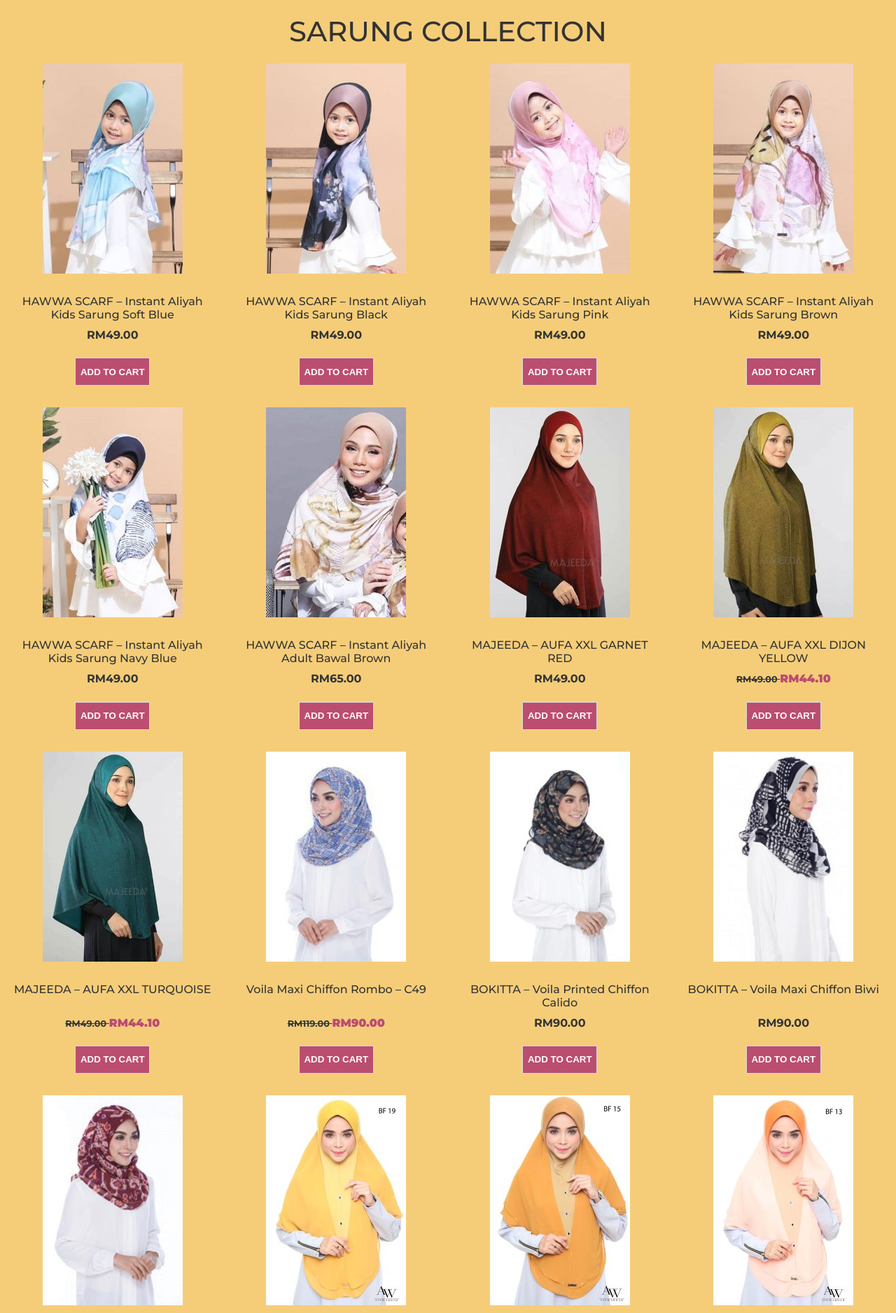
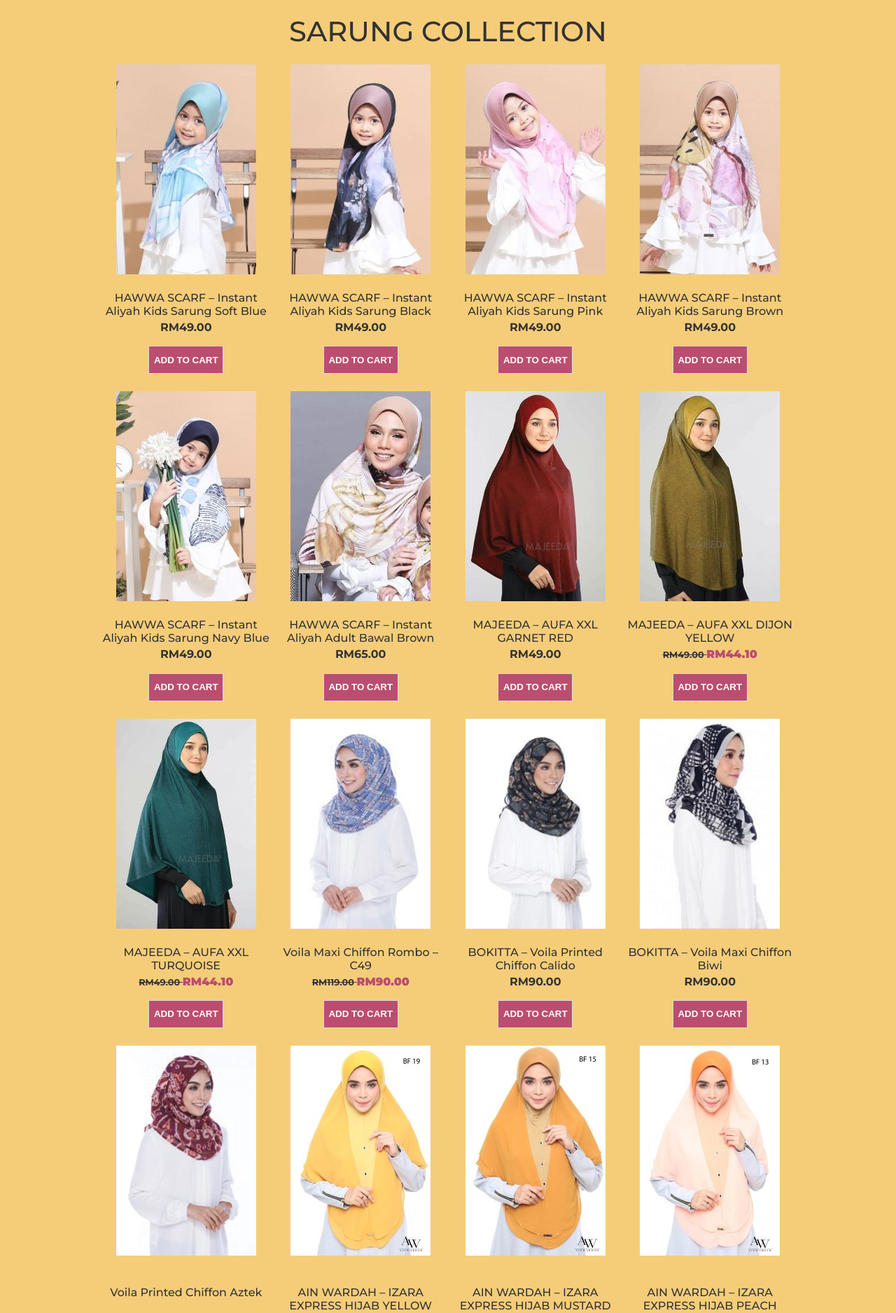
Before and after one commit to sabrinasyazwani97/WebAppAssignment, a PHP site: page /sarung.php in a window 1280 px wide. Shown: the part 75-1951 px from the top of the page at 70% size. Run offline with PHP 8.4, Linux system fonts and the light colour scheme; some libraries are stand-ins or nearby versions.

Commit message:
Update sarung.css

```diff
--- a/sarung.css
+++ b/sarung.css
@@ -4,10 +4,12 @@ article.sarung{
 
 .all_image{
   padding-top: 75px;
+  padding-bottom: 75px;
 }
 
 .one_image{
   padding-bottom: 20px;
+  padding-left: 0;
 }
 
 #sarung-title{
@@ -18,17 +20,16 @@ article.sarung{
 
 .sarung_table{
   text-align: center;
-  padding: auto 2em 1.5em 2em;
   align-self: center;
   table-layout: auto;
-  max-width: 2000px;
+  max-width: 1000px;
 	margin: 0 auto;
 }
 
 td, tr{
   vertical-align: text-top;
   width: 20em;
-  padding: 0em 1em 0.5em 1em;
+
 }
 
 .addCartBtn{
```
